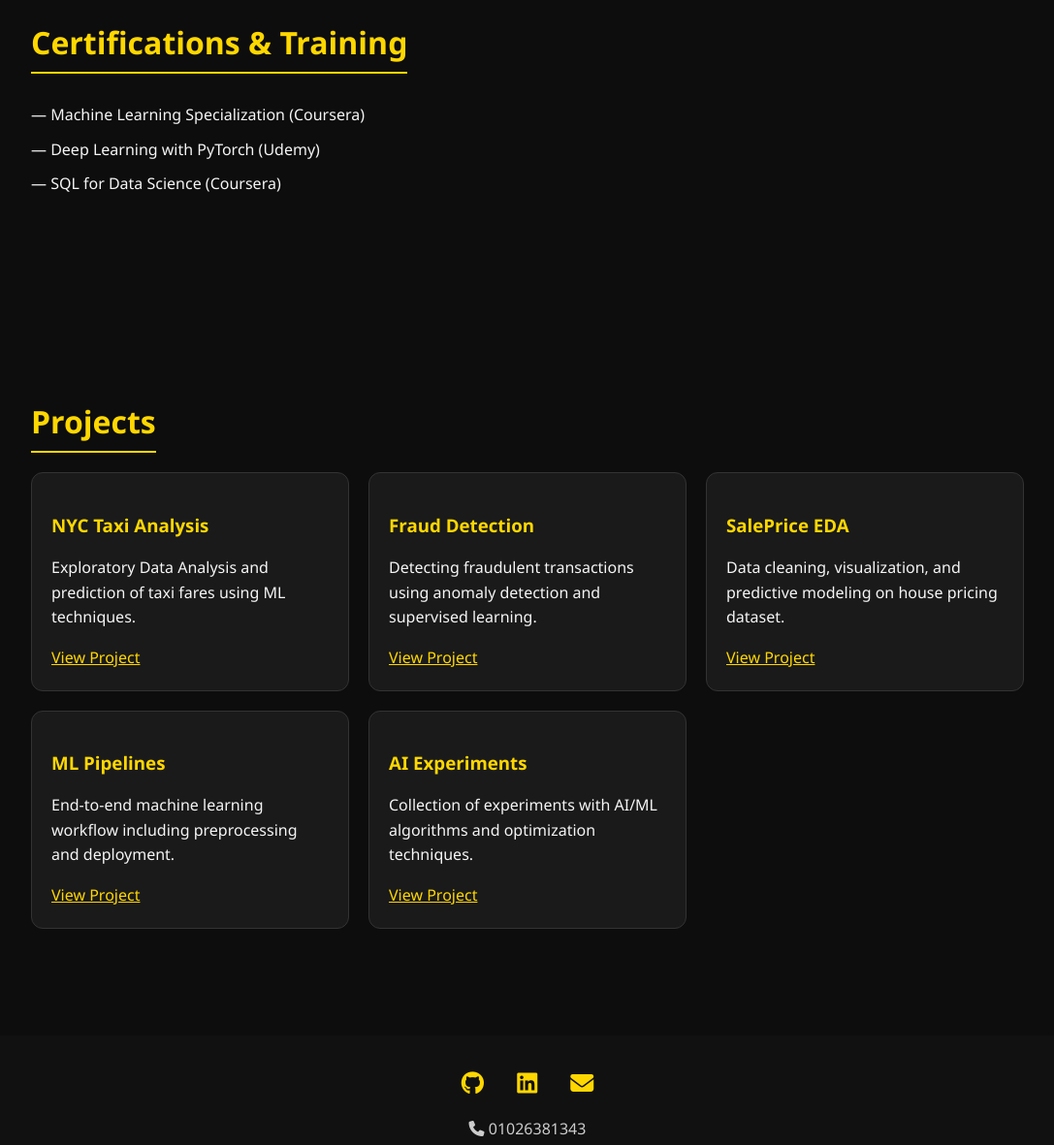
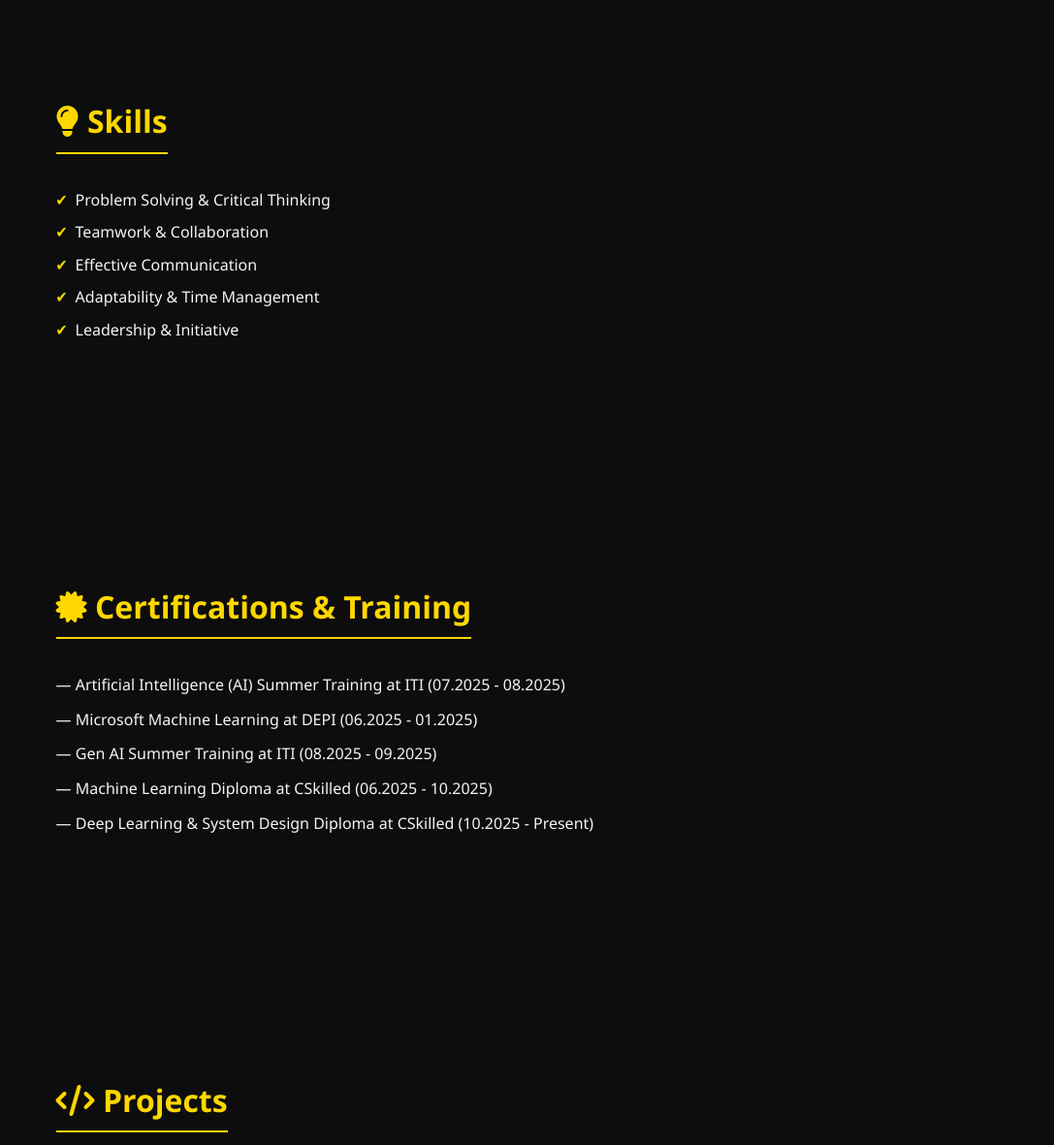
Before and after one commit to Ahmd00z/profile3, a plain HTML site: page index.html in a window 1280 px wide. Shown: the part 930-2111 px from the top of the page at 97% size, without its empty margins (96-1183 px from the left). Drawn offline with Linux system fonts and the light colour scheme.

Commit message:
Update index.html

```diff
--- a/index.html
+++ b/index.html
@@ -4,6 +4,9 @@
   <meta charset="UTF-8">
   <meta name="viewport" content="width=device-width, initial-scale=1.0">
   <title>Ahmed Maged | Portfolio</title>
+  <!-- Favicon -->
+  <link rel="icon" href="profile.jpg" type="image/jpg">
+  <!-- Font Awesome Icons -->
   <link href="https://cdnjs.cloudflare.com/ajax/libs/font-awesome/6.4.0/css/all.min.css" rel="stylesheet">
   <style>
     body {
@@ -35,26 +38,41 @@
       color: #ccc;
     }
     section {
-      padding: 60px 10%;
+      padding: 70px 12%;
     }
     h2 {
       font-size: 2rem;
-      margin-bottom: 20px;
+      margin-bottom: 25px;
       color: gold;
       border-bottom: 2px solid gold;
       display: inline-block;
-      padding-bottom: 5px;
+      padding-bottom: 6px;
     }
-    .education, .certifications, .projects {
-      margin-bottom: 50px;
+    .education, .skills, .certifications, .projects {
+      margin-bottom: 70px;
     }
-    .education p, .certifications p {
+    .education p, .certifications p, .skills ul {
       margin: 10px 0;
+    }
+    .skills ul {
+      list-style: none;
+      padding-left: 0;
+    }
+    .skills li {
+      margin: 8px 0;
+      padding-left: 20px;
+      position: relative;
+    }
+    .skills li::before {
+      content: "✔";
+      position: absolute;
+      left: 0;
+      color: gold;
     }
     .projects-grid {
       display: grid;
-      grid-template-columns: repeat(auto-fit, minmax(250px, 1fr));
-      gap: 20px;
+      grid-template-columns: repeat(auto-fit, minmax(260px, 1fr));
+      gap: 25px;
     }
     .project-card {
       background: #1a1a1a;
@@ -73,13 +91,13 @@
     }
     footer {
       background: #111;
-      padding: 30px;
+      padding: 40px;
       text-align: center;
     }
     .social-icons a {
       color: gold;
       margin: 0 15px;
-      font-size: 1.5rem;
+      font-size: 1.6rem;
       transition: color 0.3s ease;
     }
     .social-icons a:hover {
@@ -99,21 +117,34 @@
   </header>
 
   <section class="education">
-    <h2>Education</h2>
+    <h2><i class="fas fa-graduation-cap"></i> Education</h2>
     <p><strong>B.Sc. Computer Engineering</strong></p>
     <p>Faculty of Engineering, Zagazig University (2022 - 2027)</p>
     <p><em>Relevant Coursework:</em> Machine Learning, Artificial Intelligence, Data Structures & Algorithms, Database Systems, Operating Systems</p>
   </section>
 
+  <section class="skills">
+    <h2><i class="fas fa-lightbulb"></i> Skills</h2>
+    <ul>
+      <li>Problem Solving & Critical Thinking</li>
+      <li>Teamwork & Collaboration</li>
+      <li>Effective Communication</li>
+      <li>Adaptability & Time Management</li>
+      <li>Leadership & Initiative</li>
+    </ul>
+  </section>
+
   <section class="certifications">
-    <h2>Certifications & Training</h2>
-    <p>— Machine Learning Specialization (Coursera)</p>
-    <p>— Deep Learning with PyTorch (Udemy)</p>
-    <p>— SQL for Data Science (Coursera)</p>
+    <h2><i class="fas fa-certificate"></i> Certifications & Training</h2>
+    <p>— Artificial Intelligence (AI) Summer Training at ITI (07.2025 - 08.2025)</p>
+    <p>— Microsoft Machine Learning at DEPI (06.2025 - 01.2025)</p>
+    <p>— Gen AI Summer Training at ITI (08.2025 - 09.2025)</p>
+    <p>— Machine Learning Diploma at CSkilled (06.2025 - 10.2025)</p>
+    <p>— Deep Learning & System Design Diploma at CSkilled (10.2025 - Present)</p>
   </section>
 
   <section class="projects">
-    <h2>Projects</h2>
+    <h2><i class="fas fa-code"></i> Projects</h2>
     <div class="projects-grid">
       <div class="project-card">
         <h3>NYC Taxi Analysis</h3>
```
